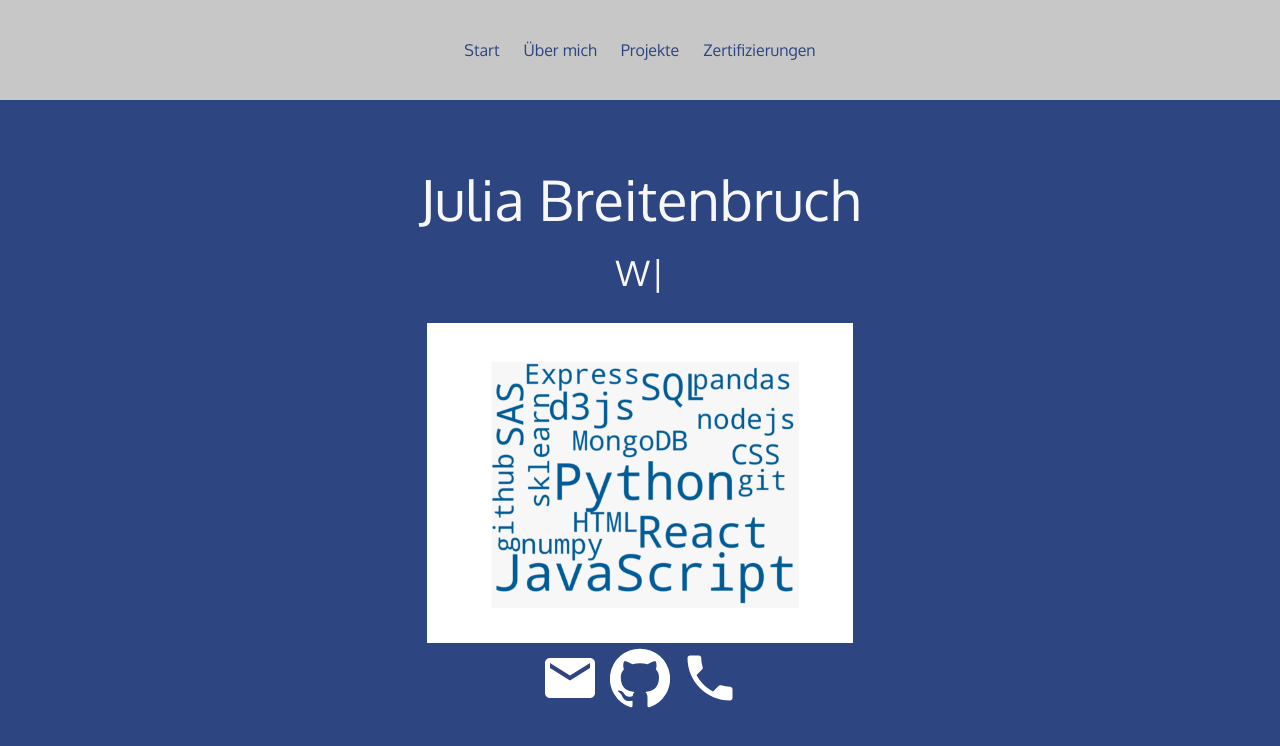
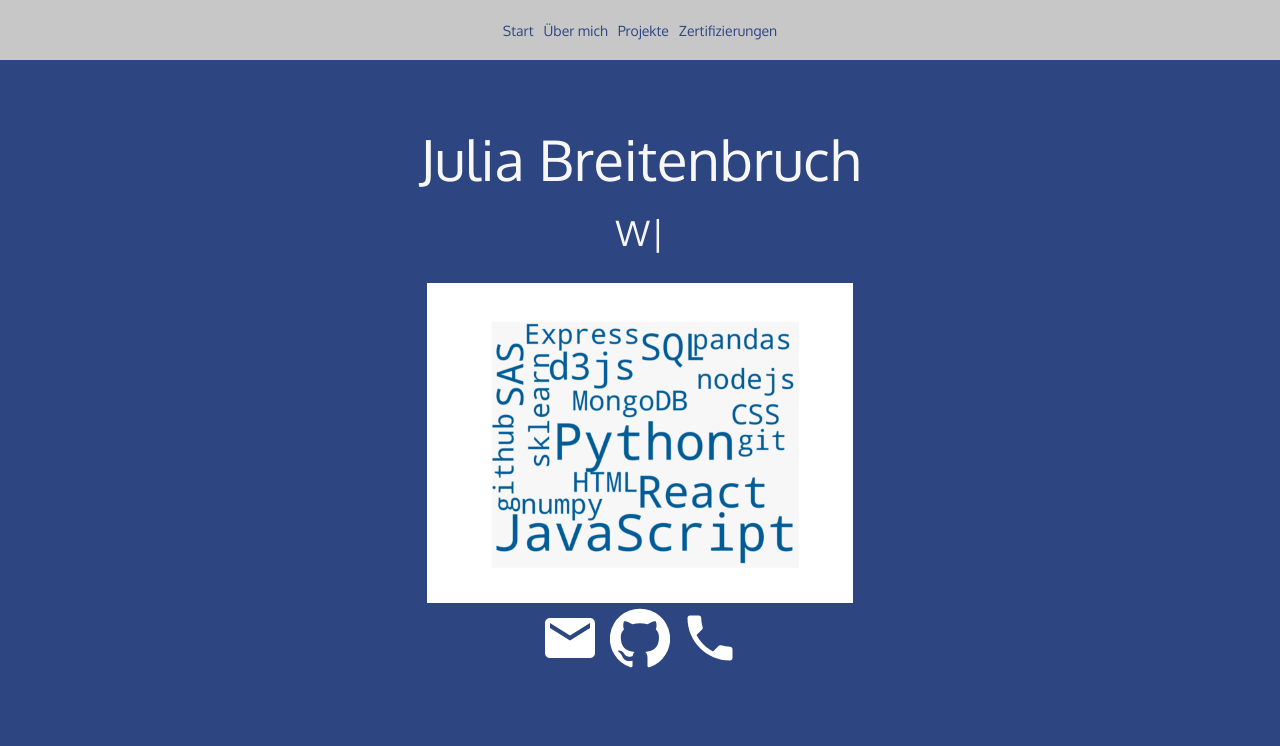
Before and after one commit to JBreitenbr/super-duper-dollop, a React (Create React App) app: page / in a window 1280 px wide. Shown: the top 746 px of the page. Built offline with nearby package versions, Linux system fonts and the light colour scheme.

Commit message:
Update Navbar.css

```diff
--- a/src/styles/Navbar.css
+++ b/src/styles/Navbar.css
@@ -1,6 +1,6 @@
 .navbar {
   width: 100%;
-  height: 100px;
+  height: 60px;
   background: #c7c7c7;
 }
 
@@ -16,8 +16,8 @@
 .navbar a {
   color: #2d4580;
   text-decoration: none;
-  margin: 12px;
-  font-size: 16px;
+  margin: 5px;
+  font-size: 14px;
 }
 
 .toggleButton {
```
